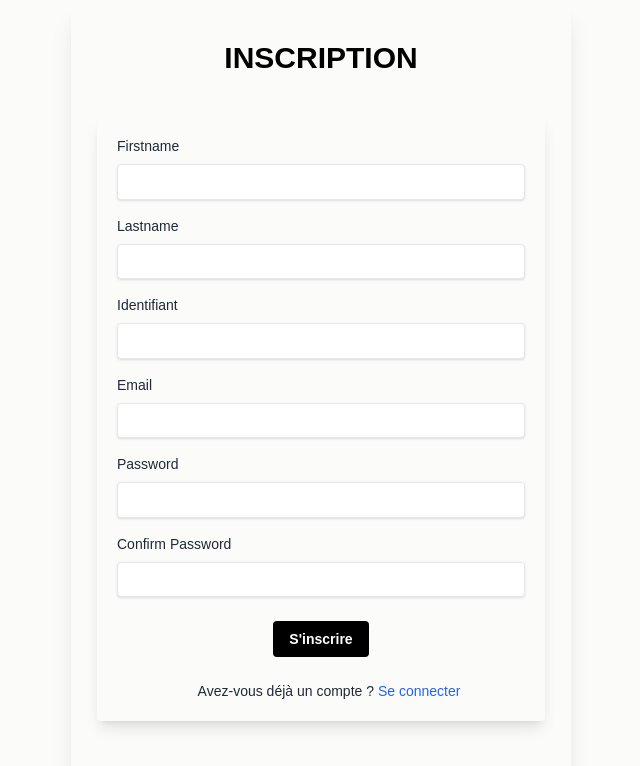
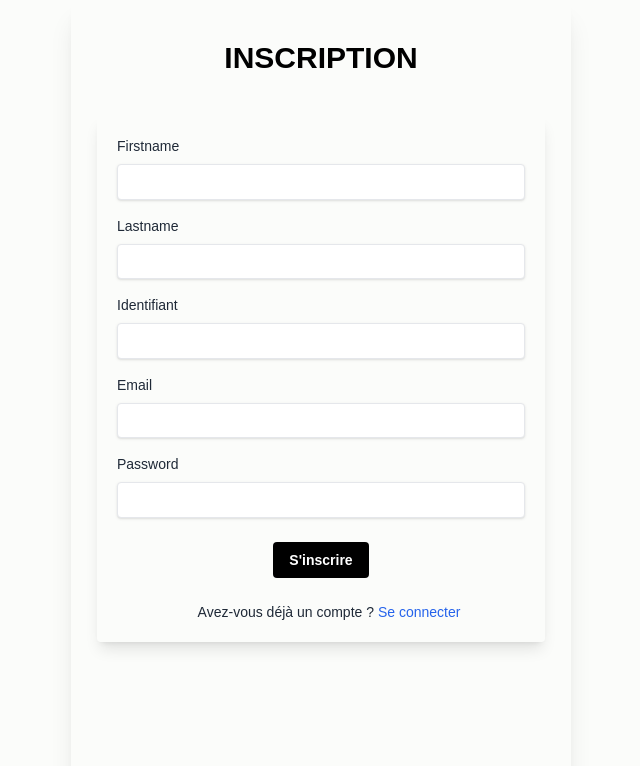
Before and after one commit to VynoDePal/T-WEB-600-COT_1, a React (Create React App) app in the folder myapp/: page /register in a window 1280 px wide. Shown: the top 766 px of the page, without its empty margins (319-959 px from the left). Built offline with nearby package versions, Linux system fonts and the light colour scheme.

Commit message:
fix: fix bug products

```diff
--- a/myapp/src/Pages/ClientPage/Register.tsx
+++ b/myapp/src/Pages/ClientPage/Register.tsx
@@ -9,7 +9,6 @@ interface RegisterFormData {
   identifiant: string;
   email: string;
   password: string;
-  confirmPassword: string;
 }
 
 export default function Register() {
@@ -20,47 +19,41 @@ export default function Register() {
     identifiant: "",
     email: "",
     password: "",
-    confirmPassword: "",
   });
 
   // ici il y a la fonction pour gérer la liaison entre le front et le back.
   const handleSubmit = (e: React.FormEvent<HTMLFormElement>) => {
     e.preventDefault();
-    console.log(formData);
-
-    if (formData.password !== formData.confirmPassword) {
-      alert("Les mots de passe ne correspondent pas.");
-      return;
-    }
+    // console.log(formData);
 
     const dataToSend = {
       firstname: formData.firstname,
       lastname: formData.lastname,
       login: formData.identifiant,
       email: formData.email,
-      password: { first: formData.password, second: formData.confirmPassword },
+      password: formData.password,
     };
 
     axios
-      .post("http://localhost:8000/api/register", dataToSend)
+      .post("https://localhost:8000/api/register", dataToSend)
       .then((response) => {
-        alert("Registration success:");
+        alert("Registration success");
         window.location.href = "./Login";
       })
       .catch((error) => {
         if (error.response) {
-          console.error("Login failed:", error.response);
           const errorMessage = "Erreur: " + error.response.data.message;
           alert(errorMessage);
+          console.error("Login failed:", error.response);
         } else if (error.request) {
-          console.error("Login failed:", error.request);
           const errorMessage =
             "Erreur: La requête a été faite mais aucune réponse n'a été reçue.";
           alert(errorMessage);
+          console.error("Login failed:", error.request);
         } else {
-          console.error("Login failed:", error.message);
           const errorMessage = "Erreur: " + error.message;
           alert(errorMessage);
+          console.error("Login failed:", error.message);
         }
       });
   };
@@ -176,24 +169,6 @@ export default function Register() {
                 className="w-full px-3 py-2 text-sm leading-tight text-gray-700 border rounded shadow appearance-none focus:outline-none focus:shadow-outline"
               />
             </div>
-            <div className="mb-6">
-              <label
-                htmlFor="confirm_password"
-                className="block mb-2 text-sm text-gray-800"
-              >
-                Confirm Password
-              </label>
-              <input
-                type="password"
-                id="confirm_password"
-                name="confirm_password"
-                value={formData.confirmPassword}
-                onChange={(e) =>
-                  setFormData({ ...formData, confirmPassword: e.target.value })
-                }
-                className="w-full px-3 py-2 text-sm leading-tight text-gray-700 border rounded shadow appearance-none focus:outline-none focus:shadow-outline"
-              />
-            </div>
             <div className="flex justify-center mt-6">
               <button
                 type="submit"
--- a/myapp/src/components/Card/Card.tsx
+++ b/myapp/src/components/Card/Card.tsx
@@ -35,10 +35,16 @@ export default function Card() {
   }, []);
 
   const addToCart = async (productId: number) => {
+    const authUser = localStorage.getItem('authUser');
     try {
-      const response = await axios.post(
-        `https://localhost:8000/api/carts/${productId}`
-      );
+      if (!authUser) {
+        throw new Error("User not authenticated");
+      }
+      // console.log(authUser);
+      const headers = {
+        Authorization: `Bearer ${authUser}`,
+      };
+      await axios.post(`https://localhost:8000/api/carts/${productId}`, {}, { headers });
       console.log(productId);
       // if (response.status === 201) {
       //   alert("Le produit a été ajouté au panier.");
@@ -57,6 +63,7 @@ export default function Card() {
       <div className="flex flex-row space-x-10">
         {products.map((product) => (
           <div key={product.id} className="">
+            {product.isAvailable && (
               <div
                 className="bg-white flex flex-row p-5 shadow-xl items-center transition duration-300 ease-in-out transform group-hover:shadow-md"
                 style={{
@@ -83,15 +90,20 @@ export default function Card() {
                   </button>
                 </div>
               </div>
+            )}
             <div>
+              {product.isAvailable && (
                 <p className="font-bold text-m p-2">
                   Nom :{" "}
-                {products.length > 0 ? products[0].name : "Nom du produit"}
+                  {product.name}
                 </p>
+              )}
+              {product.isAvailable && (
                 <p className="font-bold text-m p-2">
-                Prix : {products.length > 0 ? products[0].price : "0 $"} $
+                  Prix : {product.price} F CFA
                 </p>
-
+              )}
+              {product.isAvailable && (
                 <button
                   type="submit"
                   className="px-4 py-2 text-sm font-semibold text-white bg-black rounded w-30 mb-10 mx-10 block"
@@ -101,11 +113,12 @@ export default function Card() {
                 >
                   Ajouter au panier
                 </button>
+              )}
             </div>
           </div>
         ))}
       </div>
-      <ModalForm isOpen={modalOpen} handleOpen={setModalOpen} />
+      {/* <ModalForm isOpen={modalOpen} handleOpen={setModalOpen} /> */}
     </div>
   );
 }
--- a/myapp/src/components/Modal/ModalDescProduits.tsx
+++ b/myapp/src/components/Modal/ModalDescProduits.tsx
@@ -63,7 +63,7 @@ const ModalForm: React.FC<ModalDescProduit> = ({ isOpen, handleOpen }) => {
                     {products[0]?.name}
                   </h2>
                   <p className="text-black font-bold mb-5">
-                    {products[0]?.price}
+                    {products[0]?.price} F CFA
                   </p>
                   <p className="text-green-600 mb-2">
                     {"Disponible" ? products[0]?.isAvailable : "Pas disponible"}
--- a/myapp/src/components/Modal/ModalFormAjoutProduct.tsx
+++ b/myapp/src/components/Modal/ModalFormAjoutProduct.tsx
@@ -31,7 +31,7 @@ const ModalForm: React.FC<ModalFormProduit> = ({ isOpen, handleOpen }) => {
       if (!authUser) {
         throw new Error("User not authenticated");
       }
-      console.log(authUser);
+      // console.log(authUser);
       const headers = {
         Authorization: `Bearer ${authUser}`,
       };
--- a/myapp/src/components/Modal/ModalPanier.tsx
+++ b/myapp/src/components/Modal/ModalPanier.tsx
@@ -54,7 +54,7 @@ export default function ModalPanier({ isOpen, onClose }: ModalPanierProps) {
             <div key={product.id} className="mb-4">
               <p>{product.name}</p>
               <p>
-                {product.price}€ x {product.quantity}
+                {product.price}F CFA x {product.quantity}
               </p>
               <button
                 onClick={() => removeFromCart(product.id)}
@@ -72,7 +72,7 @@ export default function ModalPanier({ isOpen, onClose }: ModalPanierProps) {
               (total, product) => total + product.price * product.quantity,
               0
             )}
-            €
+            F CFA
           </p>
         </div>
         <button
```
Lines whose indentation alone changed are shown as unchanged.
